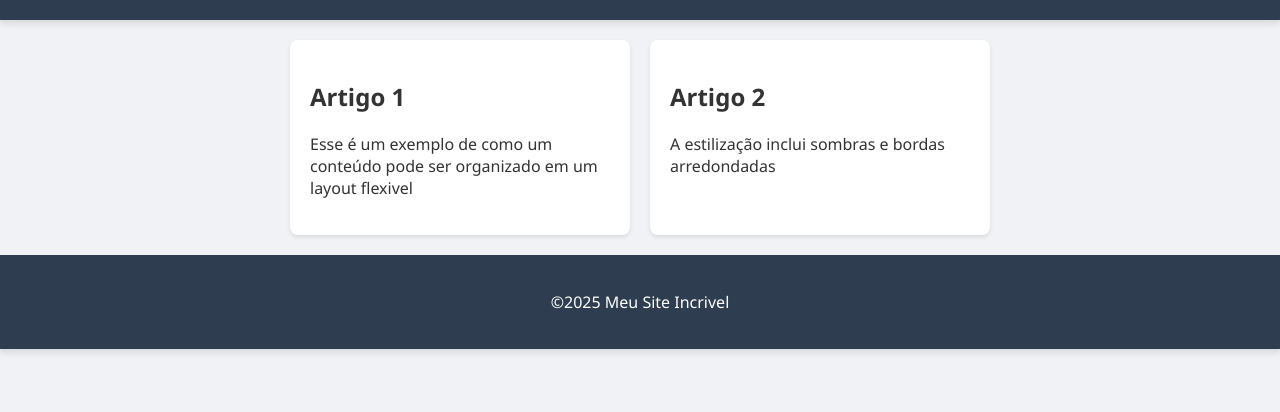
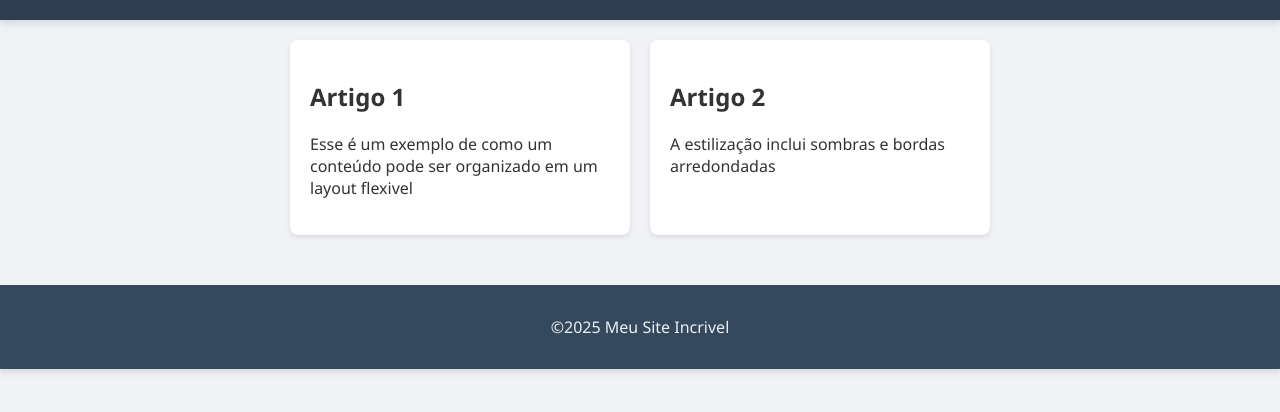
Before and after one commit to RafaelOmega/Meu-Projeto, a plain HTML site: page Aula 2/index.html in a window 1280 px wide. Shown: the part 106-518 px from the top of the page. Drawn offline with Linux system fonts and the light colour scheme.

Commit message:
Criação do Style.css

```diff
--- a/Aula 2/style.css
+++ b/Aula 2/style.css
@@ -30,10 +30,15 @@ body {
   transition: transform 0.3s;
 }
 
+.cartao:hover {
+  transform: translateY(-5px);
+}
+
 .rodape {
-  background-color: #2e3e50;
-  color: white;
-  padding: 20px;
+  background-color: #34495e;
+  color: #ecf0f1;
+  padding: 15px;
   text-align: center;
   box-shadow: 0 4px 6px rgba(0, 0, 0, 0.1);
+  margin-top: 30px;
 }
```
